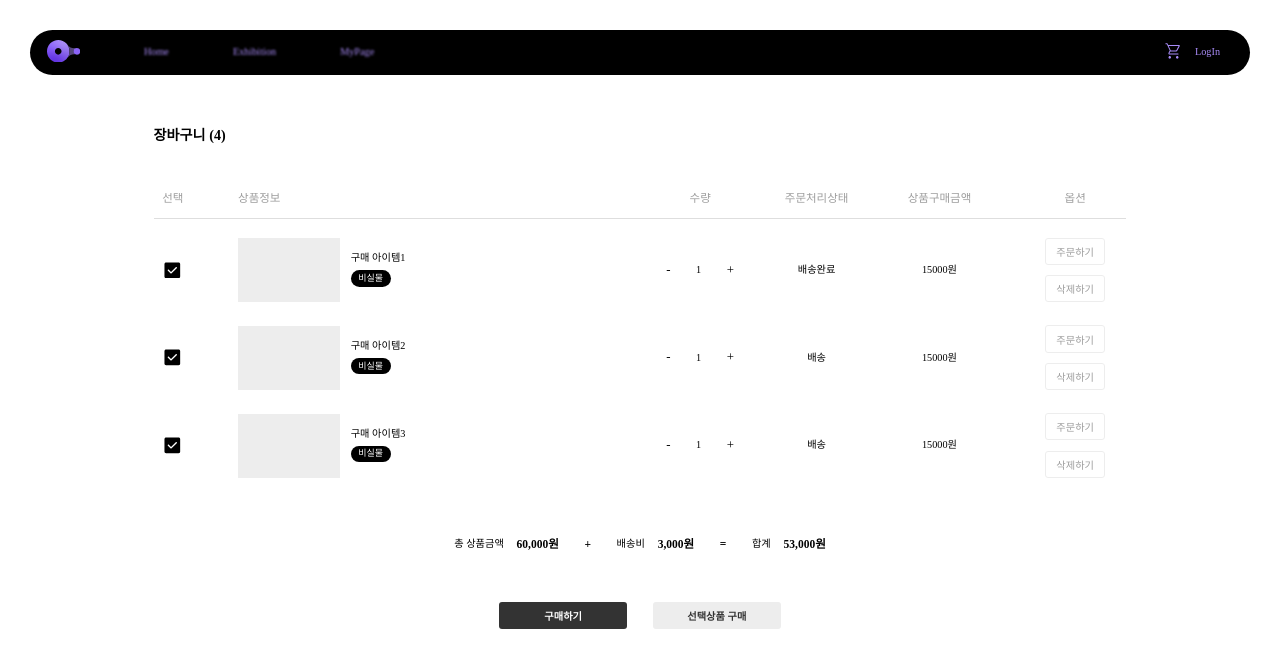
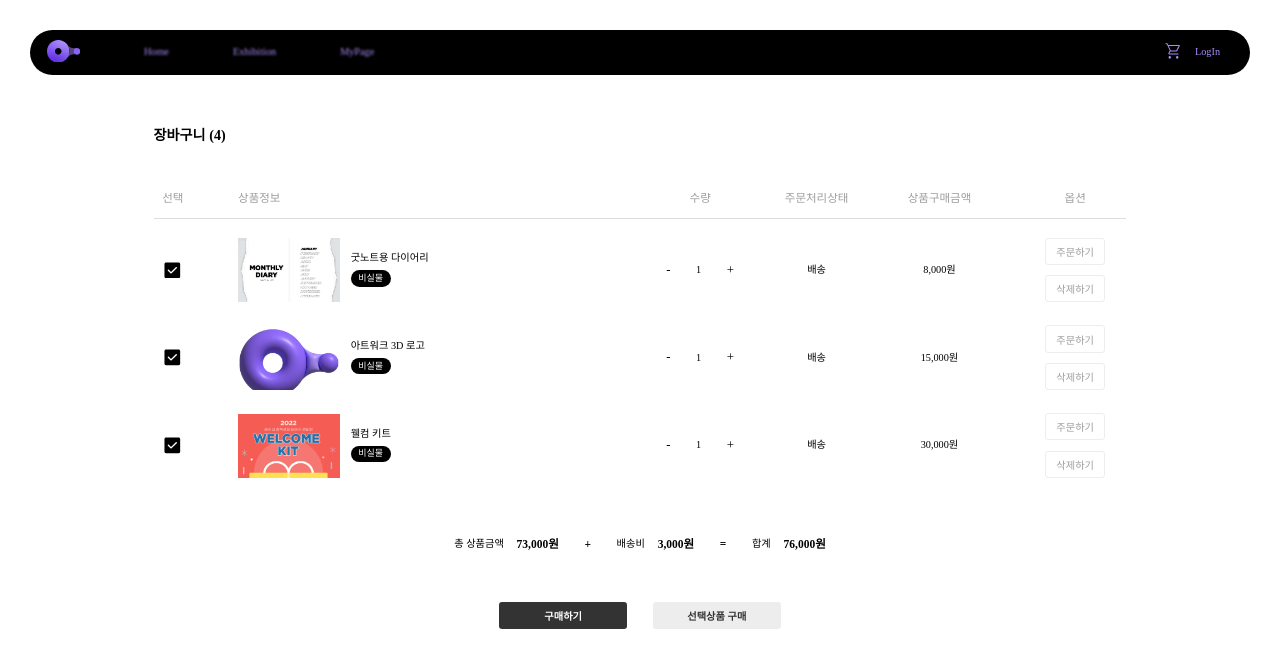
Before and after one commit to 23-2-Media-Project/front, a React (Create React App) app: page /purchase in a window 1280 px wide. Shown: the top 668 px of the page. Built offline with nearby package versions, Linux system fonts and the light colour scheme; a web font is replaced by a local one.

Commit message:
feature: 구매 페이지 데이터 적용

```diff
--- a/src/consts/purchaseListData.jsx
+++ b/src/consts/purchaseListData.jsx
@@ -49,3 +49,39 @@ export const purchaseListData = [
     ],
   },
 ];
+
+export const purchaseListData2 = [
+  {
+    count: 1,
+    name: "굿노트용 다이어리",
+    real: "비실물",
+    price: "8,000원",
+    state: "배송",
+    img: img1,
+  },
+  {
+    count: 1,
+    name: "아트워크 3D 로고",
+    real: "비실물",
+    price: "15,000원",
+    state: "배송",
+    img: img2,
+  },
+
+  {
+    count: 1,
+    name: "웰컴 키트",
+    real: "비실물",
+    price: "30,000원",
+    state: "배송",
+    img: img3,
+  },
+  {
+    count: 1,
+    name: "콜라 캐릭터 인형",
+    real: "실물",
+    price: "20,000원",
+    state: "배송",
+    img: img4,
+  },
+];
--- a/src/pages/PurchasePage.jsx
+++ b/src/pages/PurchasePage.jsx
@@ -3,6 +3,8 @@ import React, { useCallback, useEffect, useState } from "react";
 import "../styles/PurchasePage.scss";
 
 import { ReactComponent as CheckBoxSvg } from "../assets/icons/check-box.svg";
+
+import { purchaseListData2 } from "../consts/purchaseListData";
 
 const PurchasePage = () => {
   const [clickTimes, setClickTimes] = useState(0);
@@ -26,19 +28,19 @@ const PurchasePage = () => {
   const [clickIncreaseBtn, setClickIncreaseBtn] = useState(0);
   const [clickDecreaseBtn, setClickDecreaseBtn] = useState(0);
   useEffect(() => {
-    purchaseItems[clickIndex].count += 1;
-    setNum(purchaseItems[clickIndex].count);
+    purchaseListData2[clickIndex].count += 1;
+    setNum(purchaseListData2[clickIndex].count);
   }, [clickIncreaseBtn]);
   useEffect(() => {
-    purchaseItems[clickIndex].count -= 1;
-    setNum(purchaseItems[clickIndex].count);
+    purchaseListData2[clickIndex].count -= 1;
+    setNum(purchaseListData2[clickIndex].count);
   }, [clickDecreaseBtn]);
 
   return (
     <container className="purchase-container">
       <div className="title-wrap">
         <span className="title">장바구니</span>
-        <span className="title">({purchaseItems.length})</span>
+        <span className="title">({purchaseListData2.length})</span>
       </div>
       <table className="shopping-cart-table">
         <thead className="table-head">
@@ -64,7 +66,7 @@ const PurchasePage = () => {
 
         <tbody className="table-body">
           <tr className="order-lists-wrap">
-            {purchaseItems.map((list, index) => {
+            {purchaseListData2.map((list, index) => {
               return (
                 <div className="order-list-wrap">
                   <td className="check-box-wrap" onClick={handleClick}>
@@ -73,7 +75,13 @@ const PurchasePage = () => {
                     </div>
                   </td>
                   <td className="order-info">
-                    <div className="order-img"></div>
+                    <div
+                      className="order-img"
+                      style={{
+                        backgroundImage: `url(${list.img})`,
+                        backgroundSize: "cover",
+                      }}
+                    ></div>
                     <div className="order-name-real">
                       <div className="order-name">{list.name}</div>
                       <div className="order-real">{list.real}</div>
@@ -101,7 +109,7 @@ const PurchasePage = () => {
                     </span>
                   </td>
                   <td className="order-state">{list.state}</td>
-                  <td className="order-price">{list.price}원</td>
+                  <td className="order-price">{list.price}</td>
                   <td className="order-option">
                     <button className="option-btn">주문하기</button>
                     <button className="option-btn">삭제하기</button>
@@ -115,7 +123,7 @@ const PurchasePage = () => {
       <div className="total-price-wrap">
         <div className="sub-price-wrap">
           <span className="text1">총 상품금액</span>
-          <span className="text2">60,000원</span>
+          <span className="text2">73,000원</span>
         </div>
         <span className="text2">+</span>
         <div className="sub-price-wrap">
@@ -125,7 +133,7 @@ const PurchasePage = () => {
         <span className="text2">=</span>
         <div className="sub-price-wrap">
           <span className="text1">합계</span>
-          <span className="text2">53,000원</span>
+          <span className="text2">76,000원</span>
         </div>
       </div>
       <div className="btn-wrap">
@@ -137,35 +145,3 @@ const PurchasePage = () => {
 };
 
 export default PurchasePage;
-
-const purchaseItems = [
-  {
-    count: 1,
-    name: "구매 아이템1",
-    real: "비실물",
-    price: 15000,
-    state: "배송완료",
-  },
-  {
-    count: 1,
-    name: "구매 아이템2",
-    real: "비실물",
-    price: 15000,
-    state: "배송",
-  },
-
-  {
-    count: 1,
-    name: "구매 아이템3",
-    real: "비실물",
-    price: 15000,
-    state: "배송",
-  },
-  {
-    count: 1,
-    name: "구매 아이템4",
-    real: "비실물",
-    price: 15000,
-    state: "배송",
-  },
-];
```
